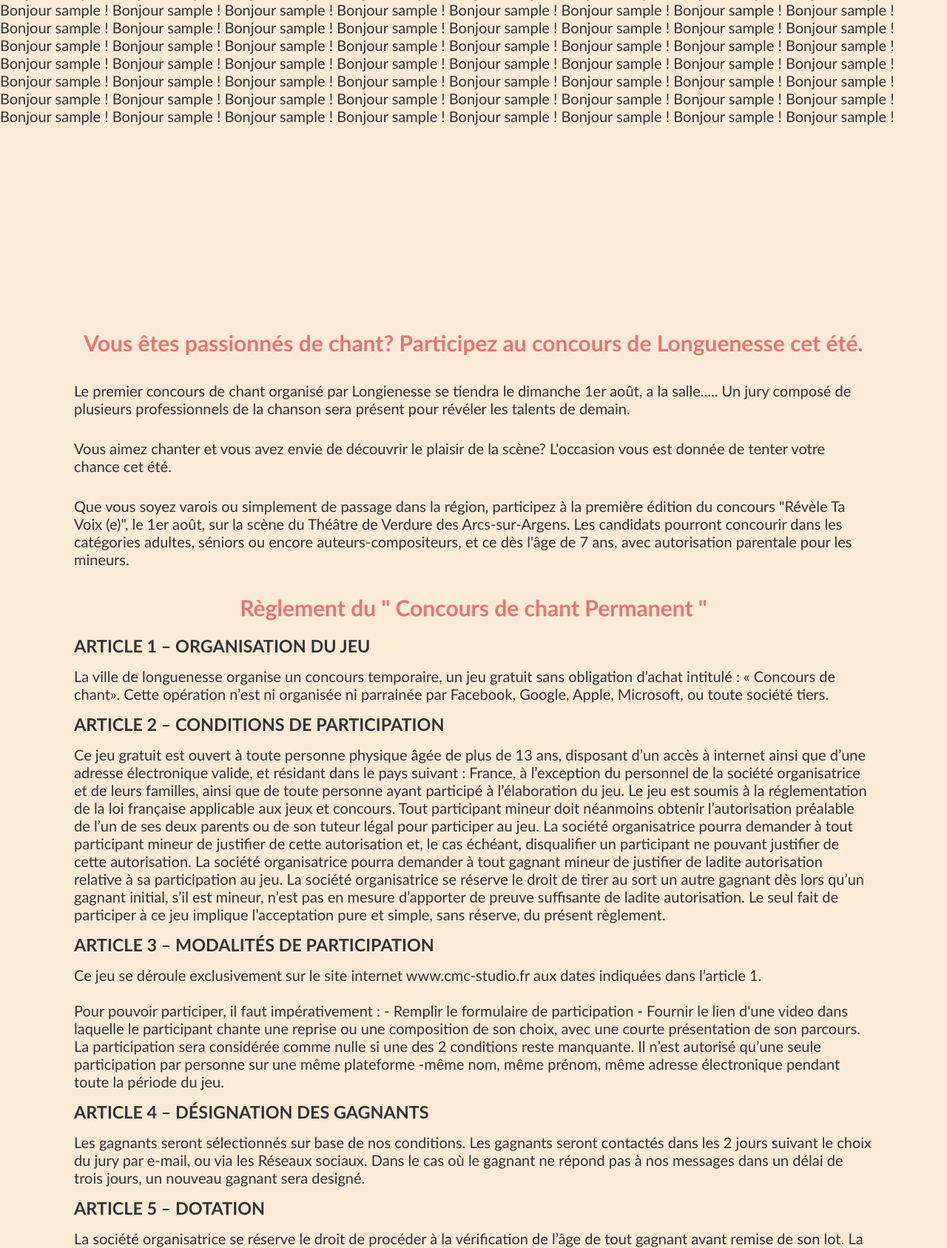
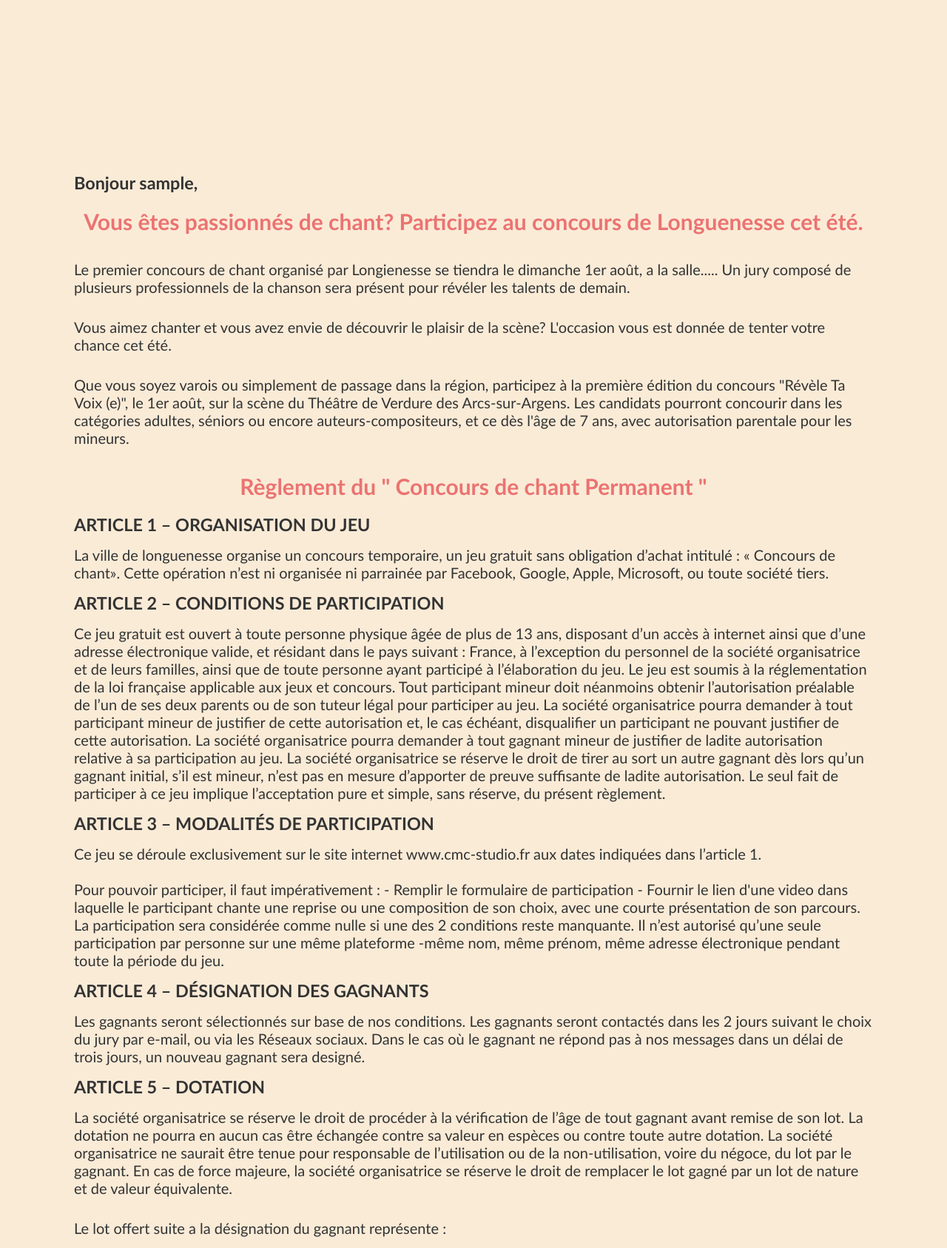
Before and after one commit to TC-MilkyWay/concoursDeChant, a PHP site: page /index.php in a window 1280 px wide. Shown: the part 197-1884 px from the top of the page at 74% size. Run offline with PHP 8.4, Linux system fonts and the light colour scheme; the visitor is signed in with stand-in values (Sample User, id 1); data that the repository does not hold is empty; a stand-in replaces the project's code that opens the database connection.

Commit message:
1 geai CGU, doublon email, et un bonjour suffit

```diff
--- a/index.php
+++ b/index.php
@@ -13,6 +13,7 @@
     <?php include_once('header.php'); ?>
     <div class="main">
         <article class="contenu">
+            <h3>Bonjour <?php echo $pseudo; ?>,</h3>
             <h2>Vous êtes passionnés de chant? Participez au concours de Longuenesse cet été.</h2>
 
             <p>Le premier concours de chant organisé par Longienesse  se tiendra le dimanche 1er août, a la salle.....
--- a/session.php
+++ b/session.php
@@ -1,7 +1,6 @@
 <?php session_start();
 
 require  "config/bdds.php";
-
 $recherchemail = $mysqlConnection->prepare("SELECT * FROM utilisateur WHERE email = ?");
 $recherchemail->execute([$_POST['login']]);
 $utilisateur = $recherchemail->fetch();
@@ -16,75 +15,3 @@ if ($utilisateur && password_verify($_POST['mdp'], $utilisateur['pass']))
   echo "invalid";
 }
  ?>
- Bonjour <?php echo $pseudo; ?> !
- Bonjour <?php echo $pseudo; ?> !
- Bonjour <?php echo $pseudo; ?> !
- Bonjour <?php echo $pseudo; ?> !
- Bonjour <?php echo $pseudo; ?> !
- Bonjour <?php echo $pseudo; ?> !
- Bonjour <?php echo $pseudo; ?> !
- Bonjour <?php echo $pseudo; ?> !
- Bonjour <?php echo $pseudo; ?> !
- Bonjour <?php echo $pseudo; ?> !
- Bonjour <?php echo $pseudo; ?> !
- Bonjour <?php echo $pseudo; ?> !
- Bonjour <?php echo $pseudo; ?> !
- Bonjour <?php echo $pseudo; ?> !
- Bonjour <?php echo $pseudo; ?> !
- Bonjour <?php echo $pseudo; ?> !
- Bonjour <?php echo $pseudo; ?> !
- Bonjour <?php echo $pseudo; ?> !
- Bonjour <?php echo $pseudo; ?> !
- Bonjour <?php echo $pseudo; ?> !
- Bonjour <?php echo $pseudo; ?> !
- Bonjour <?php echo $pseudo; ?> !
- Bonjour <?php echo $pseudo; ?> !
- Bonjour <?php echo $pseudo; ?> !
- Bonjour <?php echo $pseudo; ?> !
- Bonjour <?php echo $pseudo; ?> !
- Bonjour <?php echo $pseudo; ?> !
- Bonjour <?php echo $pseudo; ?> !
- Bonjour <?php echo $pseudo; ?> !
- Bonjour <?php echo $pseudo; ?> !
- Bonjour <?php echo $pseudo; ?> !
- Bonjour <?php echo $pseudo; ?> !
- Bonjour <?php echo $pseudo; ?> !
- Bonjour <?php echo $pseudo; ?> !
- Bonjour <?php echo $pseudo; ?> !
- Bonjour <?php echo $pseudo; ?> !
- Bonjour <?php echo $pseudo; ?> !
- Bonjour <?php echo $pseudo; ?> !
- Bonjour <?php echo $pseudo; ?> !
- Bonjour <?php echo $pseudo; ?> !
- Bonjour <?php echo $pseudo; ?> !
- Bonjour <?php echo $pseudo; ?> !
- Bonjour <?php echo $pseudo; ?> !
- Bonjour <?php echo $pseudo; ?> !
- Bonjour <?php echo $pseudo; ?> !
- Bonjour <?php echo $pseudo; ?> !
- Bonjour <?php echo $pseudo; ?> !
- Bonjour <?php echo $pseudo; ?> !
- Bonjour <?php echo $pseudo; ?> !
- Bonjour <?php echo $pseudo; ?> !
- Bonjour <?php echo $pseudo; ?> !
- Bonjour <?php echo $pseudo; ?> !
- Bonjour <?php echo $pseudo; ?> !
- Bonjour <?php echo $pseudo; ?> !
- Bonjour <?php echo $pseudo; ?> !
- Bonjour <?php echo $pseudo; ?> !
- Bonjour <?php echo $pseudo; ?> !
- Bonjour <?php echo $pseudo; ?> !
- Bonjour <?php echo $pseudo; ?> !
- Bonjour <?php echo $pseudo; ?> !
- Bonjour <?php echo $pseudo; ?> !
- Bonjour <?php echo $pseudo; ?> !
- Bonjour <?php echo $pseudo; ?> !
- Bonjour <?php echo $pseudo; ?> !
- Bonjour <?php echo $pseudo; ?> !
- Bonjour <?php echo $pseudo; ?> !
- Bonjour <?php echo $pseudo; ?> !
- Bonjour <?php echo $pseudo; ?> !
- Bonjour <?php echo $pseudo; ?> !
- Bonjour <?php echo $pseudo; ?> !
- Bonjour <?php echo $pseudo; ?> !
- Bonjour <?php echo $pseudo; ?> !
--- a/submit_inscription.php
+++ b/submit_inscription.php
@@ -17,8 +17,6 @@ $email = $_POST['email'];
 $pseudo = $_POST['pseudo'];
 //hachage du password
 $password = password_hash($_POST['password'], PASSWORD_DEFAULT, ['cost' => 12]);
-// code qui ne sert a rien: on vérifie que le mot de passe hacher correspond au mot de passe taper
-$dassword = password_verify($_POST['password'],$password);
 ?>
 
 <?php require "config/bdds.php";
@@ -29,8 +27,8 @@ try{
         $recherchemail ->execute(array($email));
         $userexist = $recherchemail->rowCount();
         if($userexist == 1) {
-          echo "erreur il email déjà utilisé.";
-          catch
+        echo "erreur il email déjà utilisé.";
+            throw(e);
         }else{
           echo " est ce qu'on verra ce message quelque part";
         }
```
